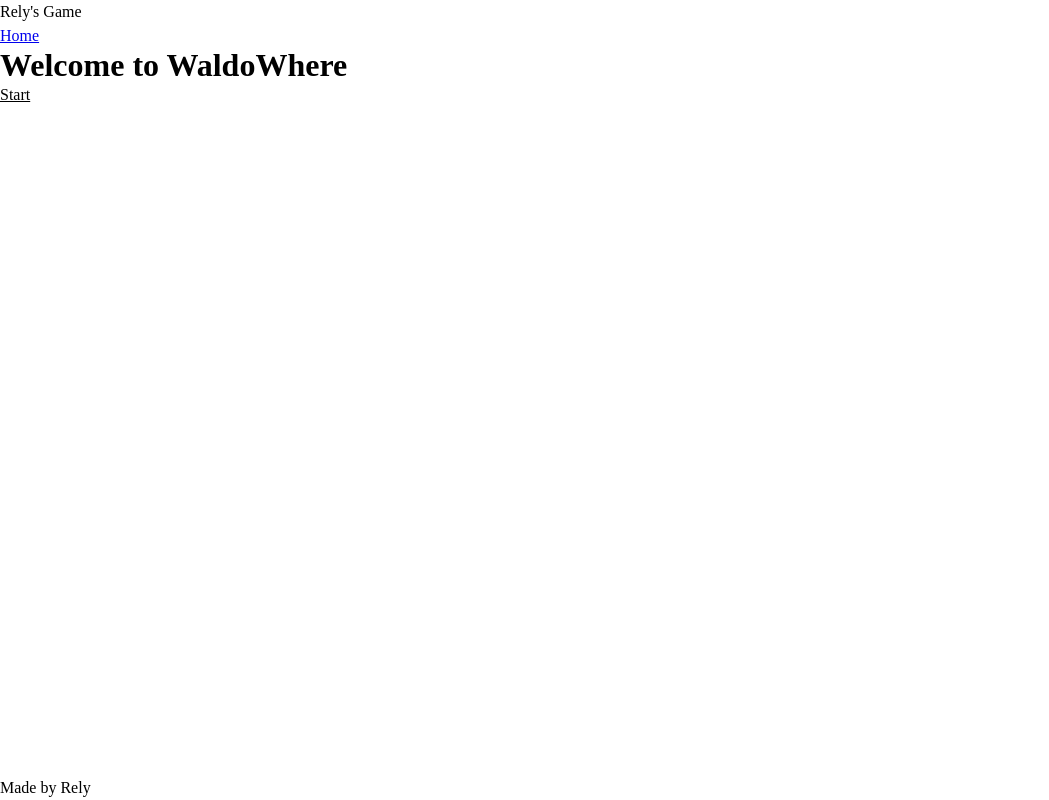
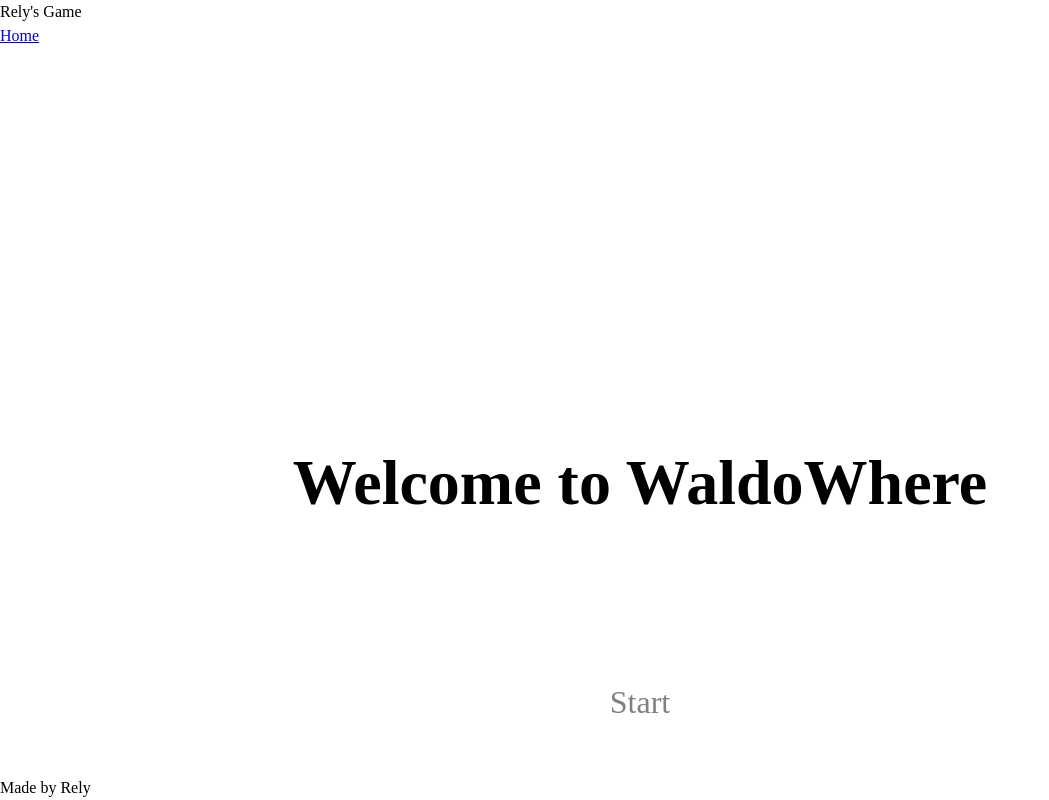
Before and after one commit to Relyful/WaldoWhere, a React app in the folder frontend/: page / in a window 1280 px wide. Shown: the whole page, without its empty margins (0-1049 px from the left). Built offline with nearby package versions, Linux system fonts and the light colour scheme; the HTML template or start-up script is replaced by a standard one.

Commit message:
Add basic styling

```diff
--- a/frontend/src/components/Home/Home.jsx
+++ b/frontend/src/components/Home/Home.jsx
@@ -1,10 +1,11 @@
+import style from './Home.module.css';
 import { Link } from "react-router";
 
 export default function Homepage() {
   return (
     <>
-      <h1>Welcome to WaldoWhere</h1>
-      <Link to='/game'>Start</Link>
+      <h1 className={style.heading}>Welcome to WaldoWhere</h1>
+      <Link to='/game' className={style.startButton}>Start</Link>
     </>
   )
 }
--- a/frontend/src/components/Home/Home.module.css
+++ b/frontend/src/components/Home/Home.module.css
@@ -0,0 +1,12 @@
+.heading {
+  text-align: center;
+  padding: 25rem 0 10rem 0;
+  font-size: 4em;
+}
+
+.startButton {
+  text-align: center;
+  font-size: 2em;
+  text-decoration: none;
+  color: gray;
+}
```
